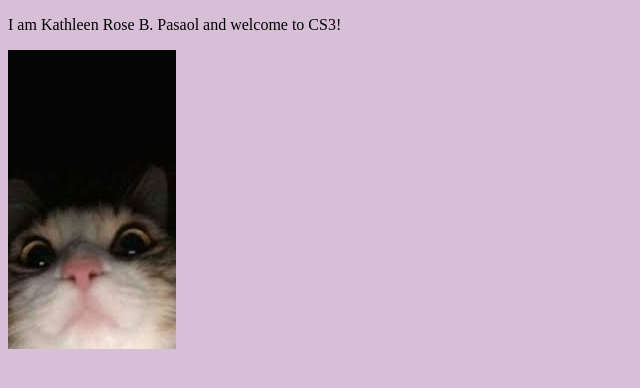
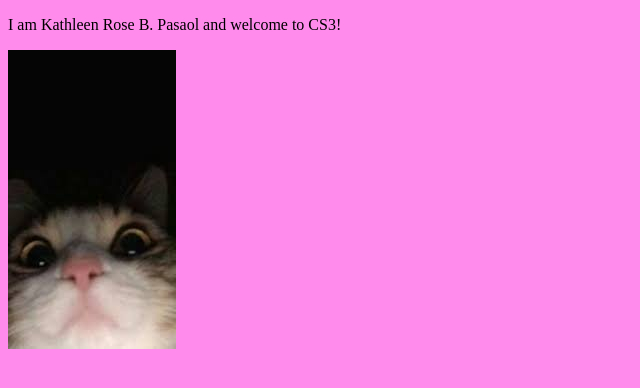
Before and after one commit to keiciraptor/Pasaol_Sandbox, a plain HTML site: page index.html in a window 1280 px wide. Shown: the whole page, without its empty margins (0-640 px from the left). Drawn offline with Linux system fonts and the light colour scheme.

Commit message:
updated file with color

```diff
--- a/index.html
+++ b/index.html
@@ -1,6 +1,6 @@
 <!DOCTYPE html>
 <html>
-    <body style="background-color: thistle;">
+    <body style="background-color: rgb(255, 139, 236);">
         <p>
             I am Kathleen Rose B. Pasaol and welcome to CS3!
         </p>
```
